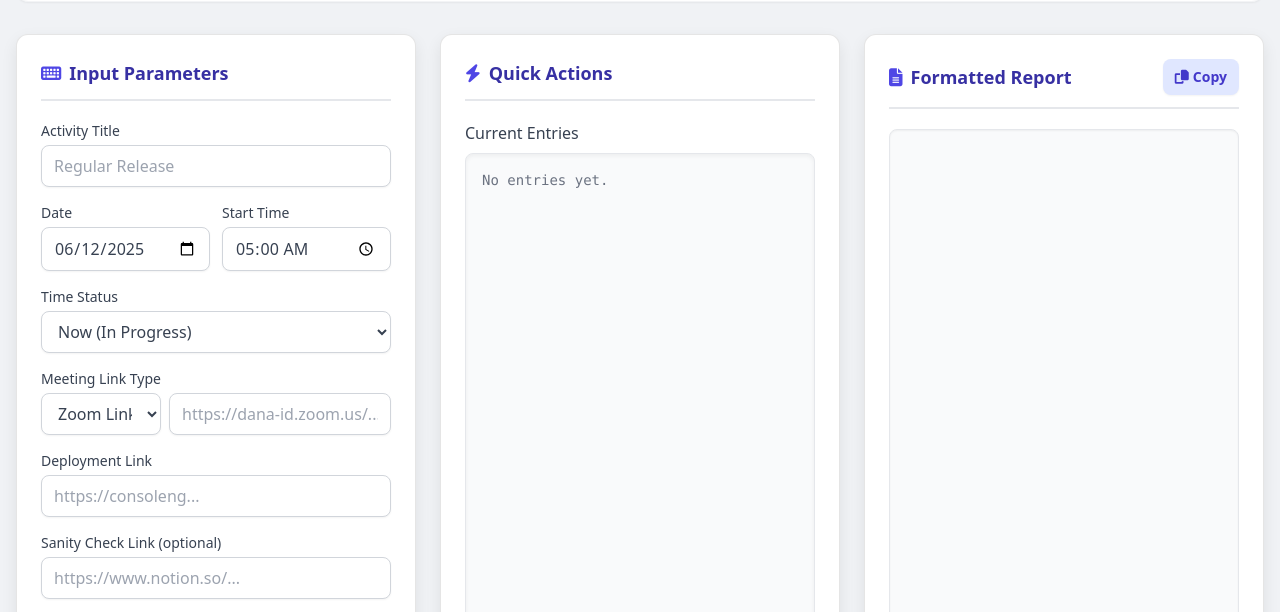
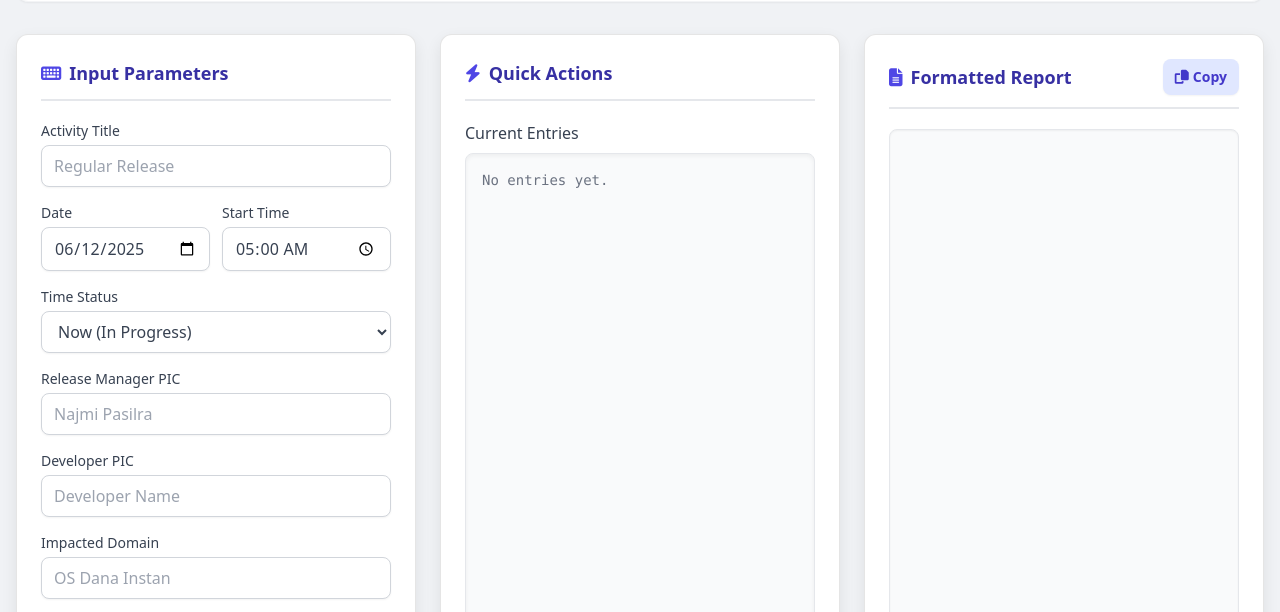
Before and after one commit to patrickbatuna/chronology-formatter, a plain HTML site: page activity.html in a window 1280 px wide. Shown: the part 112-724 px from the top of the page. Drawn offline with nearby package versions, Linux system fonts and the light colour scheme.

Commit message:
add field for Release Manager PIC & Developer PIC

```diff
--- a/activity.html
+++ b/activity.html
@@ -416,6 +416,54 @@
                     />
                   </div>
                 </div>
+              </div>
+
+              <!-- Release Manager PIC Input -->
+              <div>
+                <label
+                  for="releaseManagerPIC"
+                  class="block mb-1 font-medium text-gray-700 dark:text-gray-300 text-sm form-label"
+                >
+                  Release Manager PIC
+                </label>
+                <input
+                  type="text"
+                  id="releaseManagerPIC"
+                  placeholder="Najmi Pasilra"
+                  class="px-3 py-2 border border-gray-300 dark:border-gray-700 rounded-lg focus:outline-none focus:ring-2 focus:ring-indigo-500 w-full transition input-field"
+                />
+              </div>
+
+              <!-- Developer PIC Input -->
+              <div>
+                <label
+                  for="developerPIC"
+                  class="block mb-1 font-medium text-gray-700 dark:text-gray-300 text-sm form-label"
+                >
+                  Developer PIC
+                </label>
+                <input
+                  type="text"
+                  id="developerPIC"
+                  placeholder="Developer Name"
+                  class="px-3 py-2 border border-gray-300 dark:border-gray-700 rounded-lg focus:outline-none focus:ring-2 focus:ring-indigo-500 w-full transition input-field"
+                />
+              </div>
+
+              <!-- Impacted Domain Input -->
+              <div>
+                <label
+                  for="impactedDomain"
+                  class="block mb-1 font-medium text-gray-700 dark:text-gray-300 text-sm form-label"
+                >
+                  Impacted Domain
+                </label>
+                <input
+                  type="text"
+                  id="impactedDomain"
+                  placeholder="OS Dana Instan"
+                  class="px-3 py-2 border border-gray-300 dark:border-gray-700 rounded-lg focus:outline-none focus:ring-2 focus:ring-indigo-500 w-full transition input-field"
+                />
               </div>
 
               <!-- Meeting Link Input -->
```
